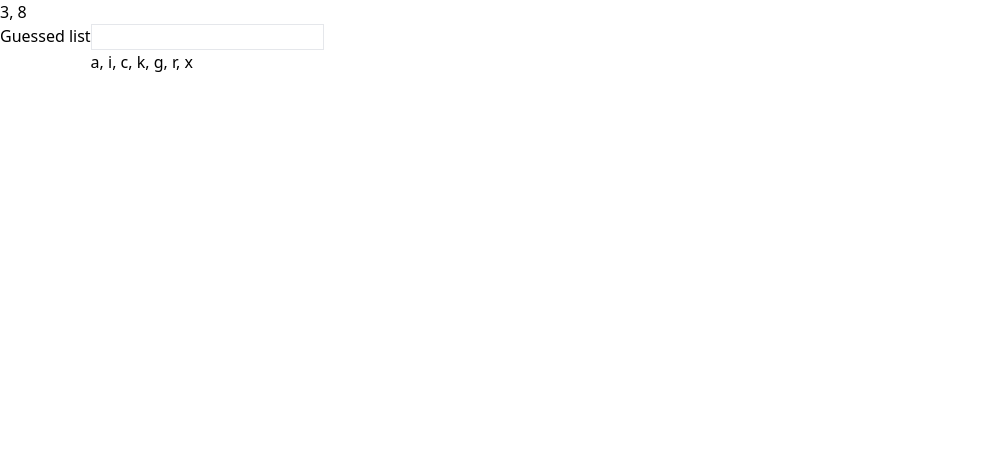
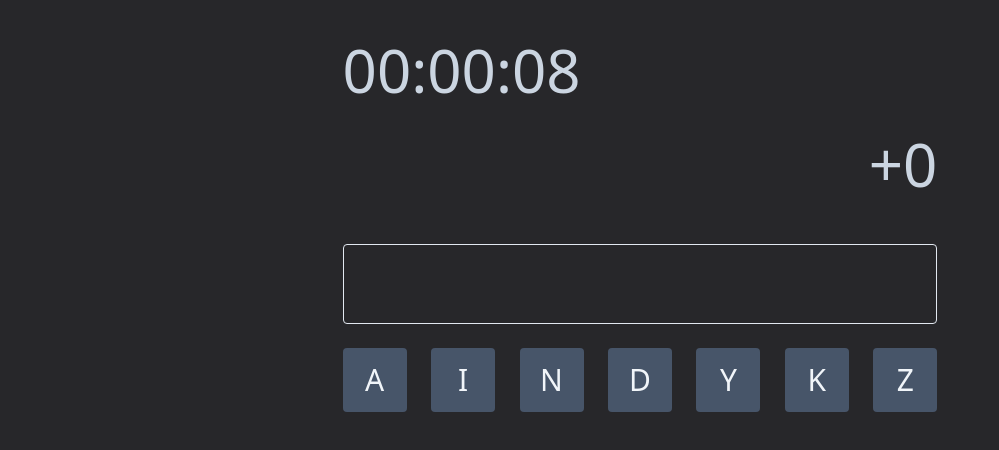
Before and after one commit to mgmarlow/ld51, a React (Vite) app: page / in a window 1280 px wide. Both pictures are taken after a click on the button "Start". Shown: the top 450 px of the page, without its empty margins (0-999 px from the left). Built offline with nearby package versions, Linux system fonts and the light colour scheme.

Commit message:
Finish prototype

```diff
--- a/index.html
+++ b/index.html
@@ -6,7 +6,7 @@
     <meta name="viewport" content="width=device-width, initial-scale=1.0" />
     <title>Vite + React</title>
   </head>
-  <body>
+  <body class="min-h-screen bg-zinc-800 text-slate-300">
     <div id="root"></div>
     <script type="module" src="/src/main.jsx"></script>
   </body>
--- a/package.json
+++ b/package.json
@@ -14,6 +14,7 @@
     "react-toastify": "^9.0.8"
   },
   "devDependencies": {
+    "@tailwindcss/typography": "^0.5.7",
     "@types/react": "^18.0.17",
     "@types/react-dom": "^18.0.6",
     "@vitejs/plugin-react": "^2.1.0",
--- a/src/App.jsx
+++ b/src/App.jsx
@@ -36,7 +36,7 @@ const isValidWord = (word, alreadyGuessed, letters) => {
   }
 
   if (!wordContainsOnlyLetters(word, letters)) {
-    return [false, "Words can only contain displayed letters."];
+    return [false, "Word includes invalid letters."];
   }
 
   if (!!hashedWordList[word]) {
@@ -68,15 +68,54 @@ const getRandomLetters = () => {
   ];
 };
 
+const Letter = ({ value }) => {
+  return (
+    <div className="bg-slate-600 text-slate-100 rounded inline w-16 h-16 flex justify-center items-center uppercase text-3xl">
+      {value}
+    </div>
+  );
+};
+
 const Letters = ({ letters }) => {
-  return <div>{letters.join(", ")}</div>;
+  return (
+    <div className="flex justify-between">
+      {letters.map((l) => (
+        <Letter key={l} value={l} />
+      ))}
+    </div>
+  );
 };
+
+const getScore = (word) => {
+  const base = word.length;
+  if (word.length > 5) {
+    return base + 5;
+  }
+
+  return base;
+};
+
+const reversed = (arr) => arr.slice().reverse();
+
+const formatTime = (sec) => `00:00:${sec > 9 ? sec : "0" + sec}`;
+
+const getInitialState = () => ({
+  state: "play",
+  score: 0,
+  counter: 10,
+  lives: 1,
+  guess: "",
+  letterBank: getRandomLetters(),
+  wordsGuessed: [],
+  wordsGuessedThisCycle: 0,
+});
 
 const reducer = (state, action) => {
   switch (action.type) {
     case "log_valid_guess":
       return {
         ...state,
+        score: state.score + getScore(action.payload),
         wordsGuessed: state.wordsGuessed.concat(action.payload),
         wordsGuessedThisCycle: state.wordsGuessedThisCycle + 1,
       };
@@ -106,24 +145,15 @@ const reducer = (state, action) => {
   }
 };
 
-const initialState = {
-  state: "play",
-  counter: 10,
-  lives: 3,
-  guess: "",
-  letterBank: getRandomLetters(),
-  wordsGuessed: [],
-  wordsGuessedThisCycle: 0,
-};
-
-function Game() {
-  const [state, dispatch] = useReducer(reducer, initialState);
-  const { lives, counter, guess, wordsGuessed, letterBank } = state;
+function Game({ onGameOver }) {
+  const [state, dispatch] = useReducer(reducer, getInitialState());
+  const { score, lives, counter, guess, wordsGuessed, letterBank } = state;
 
   const handleChange = (e) => {
     dispatch({ type: "update_guess", payload: e.target.value });
   };
 
+  // TODO: Add letter flash on re-render
   useEffect(() => {
     const interval = setInterval(() => {
       dispatch({ type: "tick" });
@@ -133,6 +163,12 @@ function Game() {
       clearInterval(interval);
     };
   }, []);
+
+  useEffect(() => {
+    if (lives === 0) {
+      onGameOver(score);
+    }
+  }, [lives]);
 
   useEffect(() => {});
 
@@ -148,50 +184,100 @@ function Game() {
   };
 
   return (
-    <div>
-      <div>
-        {lives}, {counter}
-      </div>
+    <div className="space-y-2">
+      <div className="text-6xl">{formatTime(counter)}</div>
 
-      <div className="flex">
+      <div className="flex justify-between items-center">
         <div>
-          <h3>Guessed list</h3>
-          <ul>
-            {wordsGuessed.map((guess) => (
-              <li key={guess}>{guess}</li>
+          <ul className="text-3xl h-28 overflow-hidden">
+            {reversed(wordsGuessed).map((guess, i) => (
+              <li key={i}>{guess}</li>
             ))}
           </ul>
         </div>
-
-        <div>
-          <form onSubmit={handleSubmit}>
-            <input className="border" value={guess} onChange={handleChange} />
-          </form>
-
-          <Letters letters={letterBank} />
-        </div>
+        <div className="text-6xl">+{score}</div>
       </div>
 
-      <ToastContainer />
+      <div>
+        <form className="my-6" onSubmit={handleSubmit}>
+          <input
+            className="text-3xl p-6 h-20 bg-zinc-800 border rounded border-slate-200 min-w-full"
+            value={guess}
+            onChange={handleChange}
+          />
+        </form>
+
+        <Letters letters={letterBank} />
+      </div>
     </div>
   );
 }
 
 function App() {
-  const [begin, setBegin] = useState(false);
+  const [state, setState] = useState("menu");
+  const [finalScore, setFinalScore] = useState(100);
 
   const handleClick = () => {
-    setBegin(true);
+    setState("play");
   };
 
-  if (begin) {
-    return <Game />;
-  }
+  const handleGameOver = (score) => {
+    setState("game_over");
+    setFinalScore(score);
+  };
+
+  const content = (() => {
+    switch (state) {
+      case "play":
+        return <Game onGameOver={handleGameOver} />;
+
+      case "game_over":
+        return (
+          <div className="prose prose-xl prose-invert">
+            <h2>Game over.</h2>
+            <p>Your final score was +{finalScore}.</p>
+            <button className="font-bold" onClick={handleClick}>
+              Try again?
+            </button>
+          </div>
+        );
+
+      case "menu":
+        return (
+          <div className="prose prose-xl prose-invert">
+            <h1>Shuffle Hussle</h1>
+
+            <h2>How to play</h2>
+
+            <p>
+              Enter as many words as you can using only the letters shown on
+              screen. Each word is worth an amount of score based on its length.
+            </p>
+            <ul>
+              <li>The letters shuffle randomly every 10 seconds.</li>
+              <li>
+                If the letters shuffle and you haven't submitted a word, game
+                over!
+              </li>
+              <li>No duplicate words allowed.</li>
+            </ul>
+
+            <button
+              className="border rounded py-2 px-8 font-bold"
+              onClick={handleClick}
+            >
+              Start
+            </button>
+          </div>
+        );
+    }
+  })();
 
   return (
     <div>
-      How to play: ...
-      <button onClick={handleClick}>Start</button>
+      <div className="max-w-prose mx-auto my-10">{content}</div>
+
+      <ToastContainer position="bottom-left" theme="dark" />
     </div>
   );
 }
--- a/tailwind.config.cjs
+++ b/tailwind.config.cjs
@@ -1,4 +1,5 @@
 /** @type {import('tailwindcss').Config} */
+
 module.exports = {
   content: [
     "./index.html",
@@ -7,5 +8,7 @@ module.exports = {
   theme: {
     extend: {},
   },
-  plugins: [],
+  plugins: [
+    require('@tailwindcss/typography')
+  ],
 }
```
Also changed, not shown: 1 other file (tests, documents, lock files or other folders).
